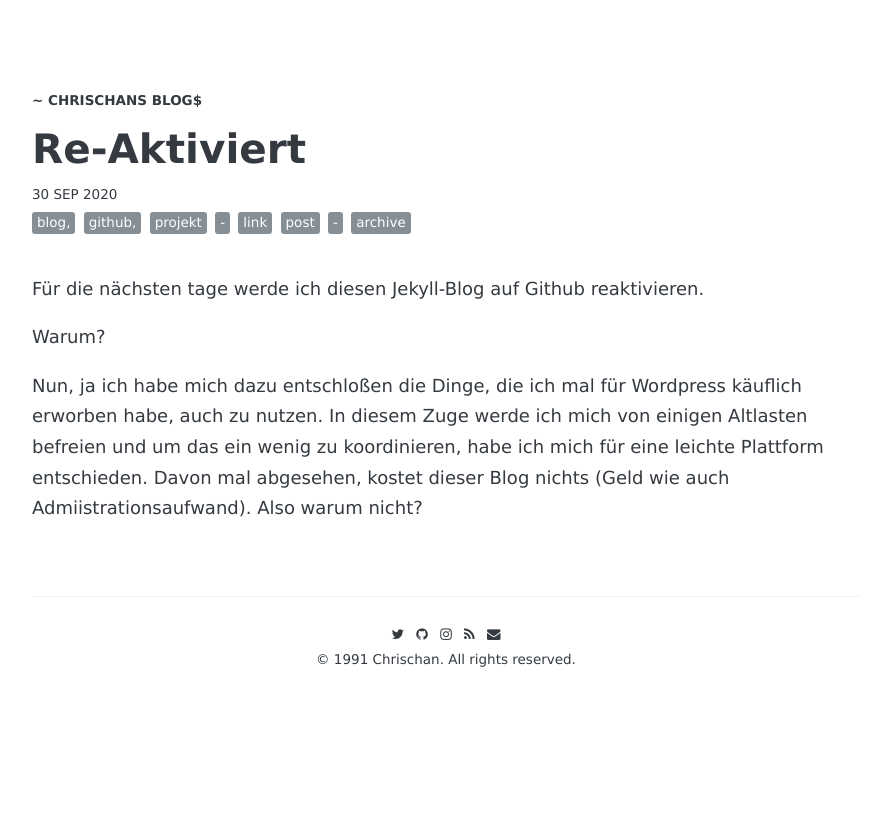
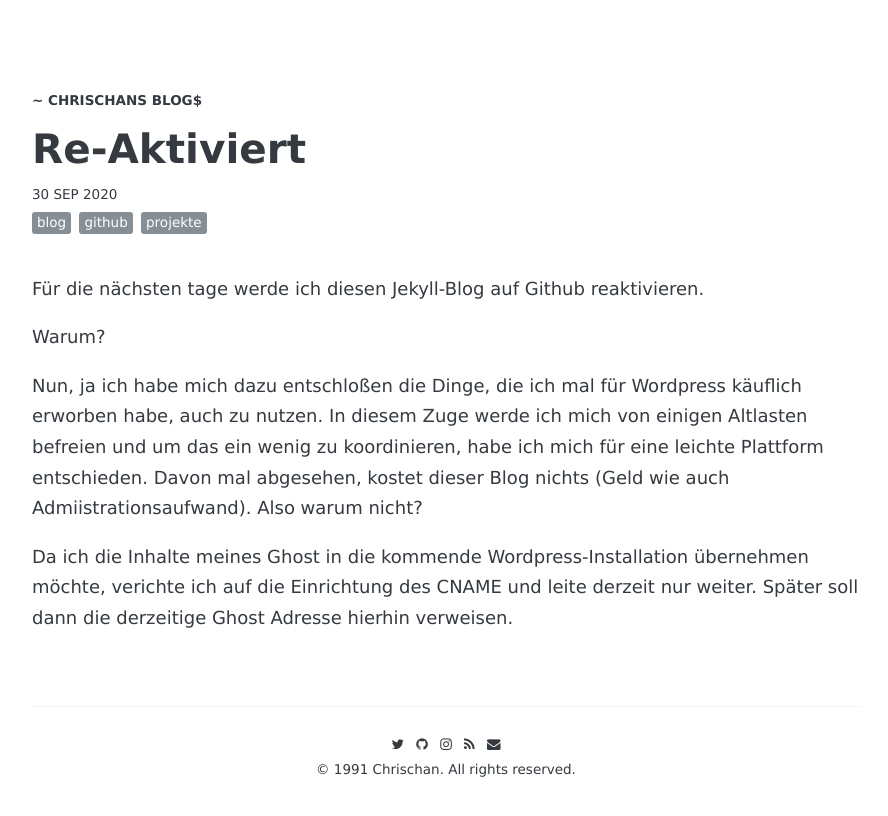
Before and after one commit to netbuk/blog, a Jekyll site: the page built from _posts/2020-09-30-Re-Aktiviert.md, in a window 1280 px wide. Shown: the top 816 px of the page, without its empty margins (194-1082 px from the left). Built offline with Jekyll 4.4.1, drawn with Linux system fonts in a browser that asks for light colours; nearby versions of some CDN libraries; some web fonts are replaced; comment, search, counter and statistics services are not loaded.

Commit message:
Update 2020-09-30-Re-Aktiviert.md

```diff
--- a/_posts/2020-09-30-Re-Aktiviert.md
+++ b/_posts/2020-09-30-Re-Aktiviert.md
@@ -1,10 +1,9 @@
 ---
 layout: post
 title: Re-Aktiviert
-tags: blog, github, projekt
-  - link post
-  - archive
-comments: true
+description: "Projektseite, für's erste"
+tags: [blog, github, projekte]
+share: true
 ---
 Für die nächsten tage werde ich diesen Jekyll-Blog auf Github reaktivieren.
 
@@ -12,3 +11,5 @@ Warum?
 
 Nun, ja ich habe mich dazu entschloßen die Dinge, die ich mal für Wordpress käuflich erworben habe, auch zu nutzen. In diesem Zuge werde ich mich von einigen Altlasten befreien und um das ein wenig zu koordinieren, habe ich mich für eine leichte Plattform entschieden.
 Davon mal abgesehen, kostet dieser Blog nichts (Geld wie auch Admiistrationsaufwand). Also warum nicht?
+
+Da ich die Inhalte meines Ghost in die kommende Wordpress-Installation übernehmen möchte, verichte ich auf die Einrichtung des CNAME und leite derzeit nur weiter. Später soll dann die derzeitige Ghost Adresse hierhin verweisen.
```
